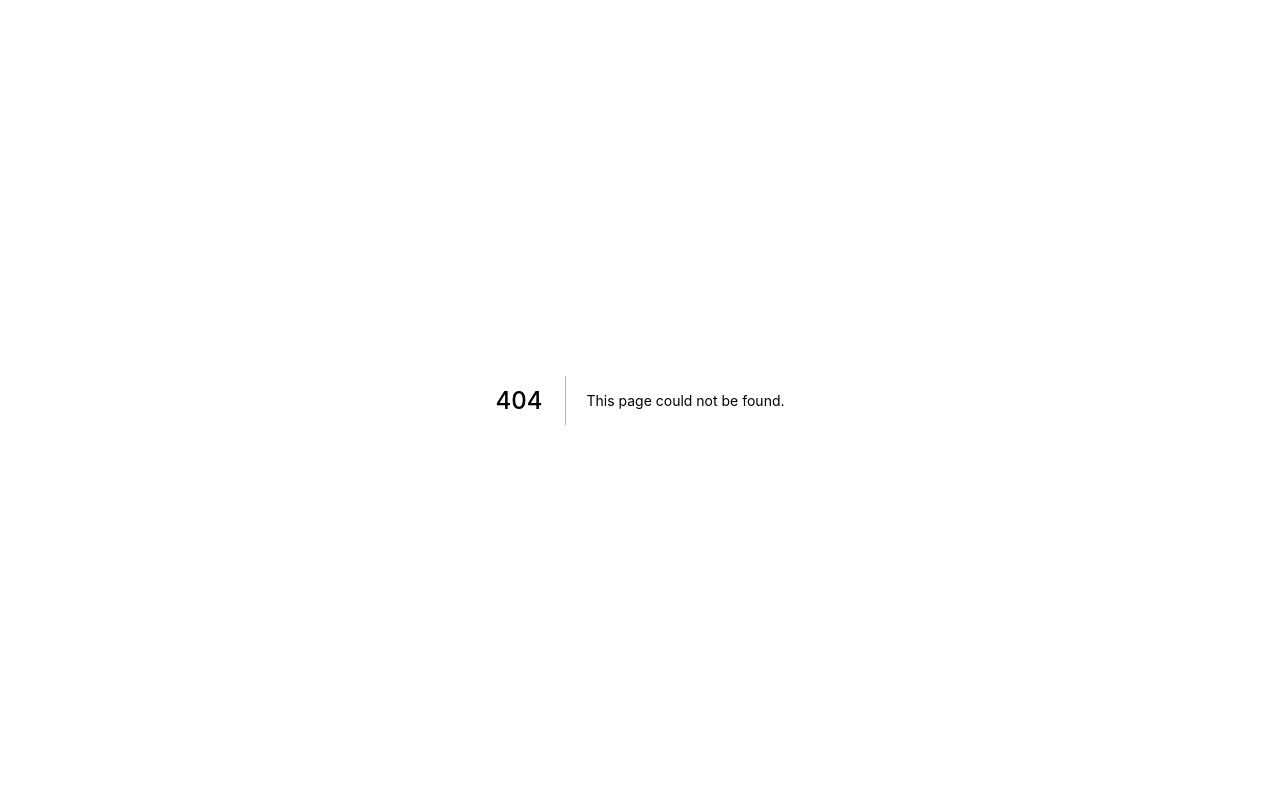
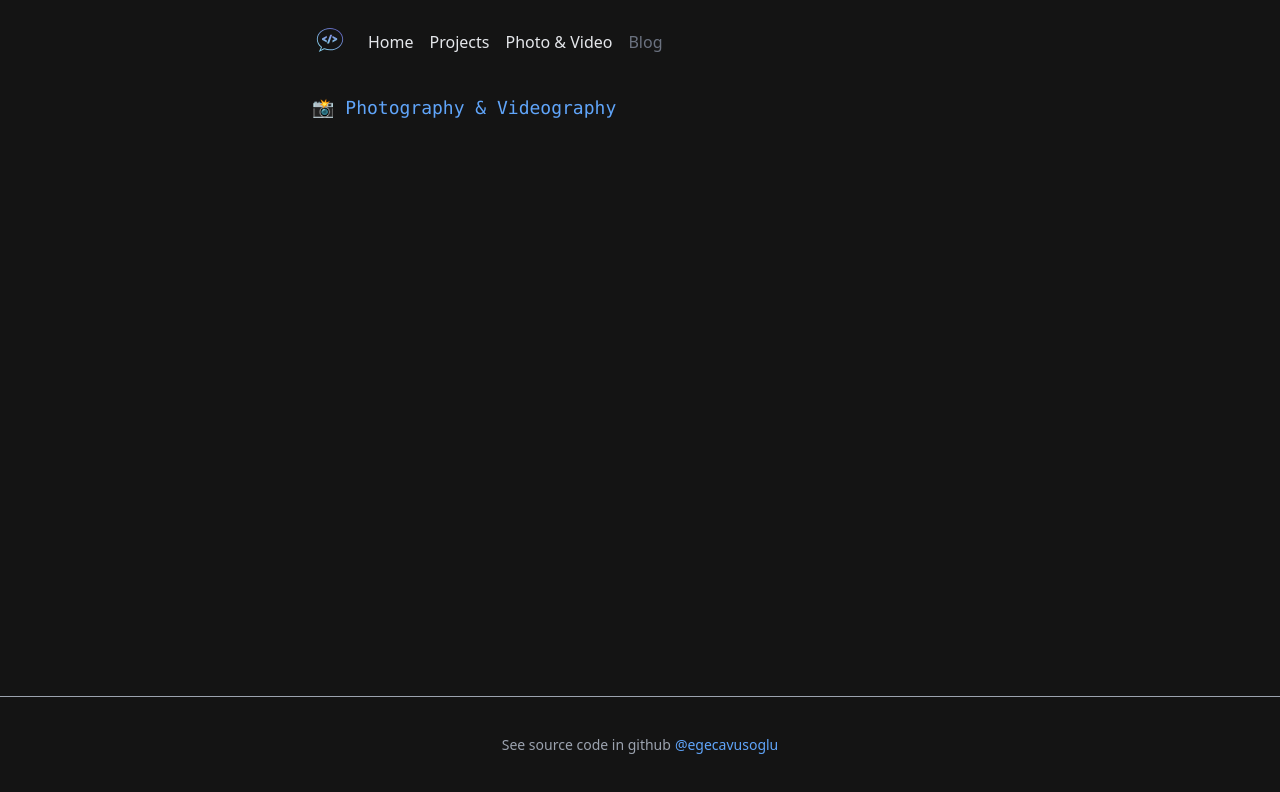
Before and after one commit to ahmetbcakici/home, a Next.js app: page /graphy in a window 1280 px wide. Before the commit this address had no page. Shown: the top 792 px of the page. Built offline with nearby package versions, Linux system fonts and the light colour scheme.

Commit message:
Added graphy page.

```diff
--- /dev/null
+++ b/pages/graphy.js
@@ -0,0 +1,28 @@
+import React from "react";
+import Head from "next/head";
+import Footer from "components/footer";
+import Navbar from "components/navbar";
+const Graphy = (props) => {
+  return (
+    <div className="flex flex-col items-center justify-center min-h-screen py-2 bg-gray-1000">
+      <Head>
+        <title>Graphy | Ege</title>
+        <link rel="icon" href="/favicon.ico" />
+      </Head>
+      <main className="flex flex-col items-center  w-full flex-1  px-3 sm:px-10 lg:px-20 ">
+        <Navbar />
+        <div className="w-full max-w-2xl py-4 px-2">
+          <code className="text-blue-400 text-lg">
+            📸 Photography & Videography
+          </code>
+          <p className="text-gray-300 mt-3">
+            <div className="mb-3" />
+          </p>
+        </div>
+      </main>
+
+      <Footer />
+    </div>
+  );
+};
+export default Graphy;
--- a/pages/index.js
+++ b/pages/index.js
@@ -8,7 +8,7 @@ export default function Home() {
   return (
     <div className="flex flex-col items-center justify-center min-h-screen py-2 bg-gray-1000">
       <Head>
-        <title>Ege's World</title>
+        <title>Hello World | Ege</title>
         <link rel="icon" href="/favicon.ico" />
       </Head>
 
```
